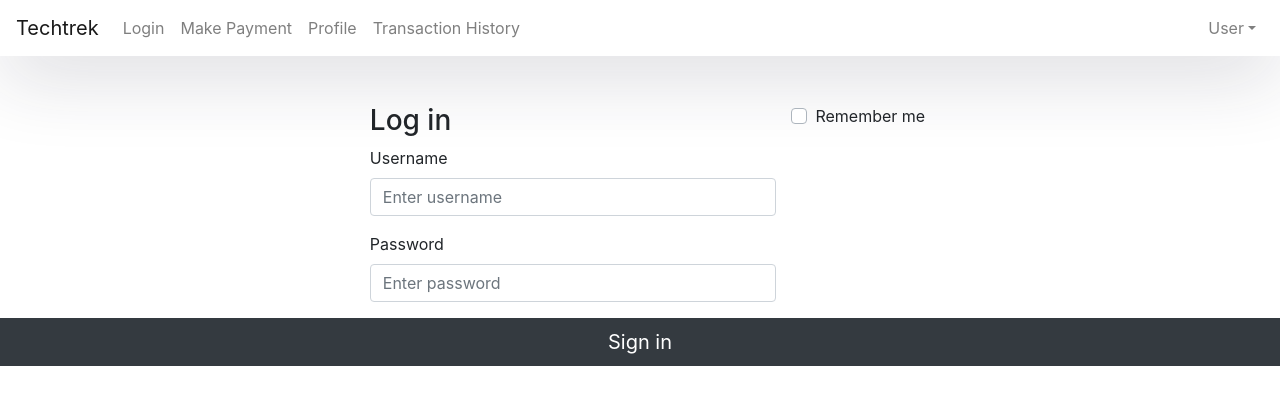
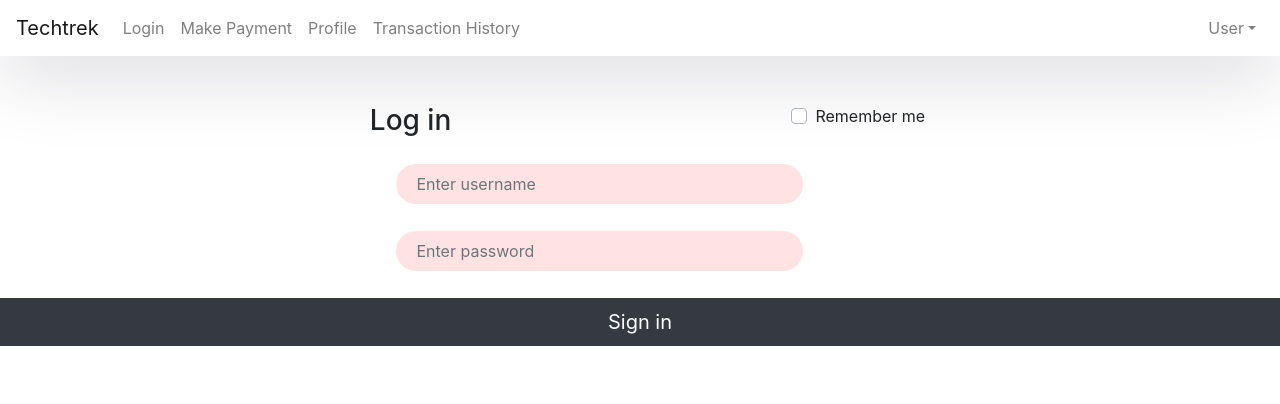
Before and after one commit to e0176881/SEED2021_TT2_Room-12, a React (Create React App) app: page /login in a window 1280 px wide. Shown: the top 404 px of the page. Built offline with nearby package versions, Linux system fonts and the light colour scheme.

Commit message:
css for login

```diff
--- a/src/App.css
+++ b/src/App.css
@@ -46,9 +46,7 @@ body {
   min-height: 100vh;
   display: flex;
   font-weight: 400;
-  font-family: sans-serif;
-  background: #12c2e9;  /* fallback for old browsers */
-
+  font-family: montserrat;
   background: #ffffff;
 
 }
@@ -56,6 +54,14 @@ body {
 body, html, .App, #root, .outer {
   width: 100%;
   height: 100%;
+}
+
+input {
+   background-color: rgb(255, 227, 227) !important;
+   border-radius: 20px !important;
+   padding: 20px !important;
+   border: none !important;
+   margin: 20pt !important;
 }
 
 .navbar-light {
@@ -80,10 +86,14 @@ body, html, .App, #root, .outer {
   transition: all .3s;
 }
 
-.outer .form-control:focus {
-  border-color: #167bff;
-  box-shadow: none;
+
+.form-control{
+  border-width: 2px;
+  border-color: grey;
 }
+
+
+
 
 .outer h3 {
   text-align: center;
--- a/src/components/home.js
+++ b/src/components/home.js
@@ -31,6 +31,7 @@ export default class Home extends Component {
       <div className="App">
         <section>
           <div class="container">
+
             <div class="row">
               <div class="col-lg-6">
                 <h1>Welcome {this.state.username}</h1>
--- a/src/components/login.js
+++ b/src/components/login.js
@@ -76,7 +76,7 @@ export default class Login extends Component {
             <h3>Log in</h3>
 
             <div className="form-group">
-              <label>Username</label>
+
               <input
                 type="text"
                 name="username"
@@ -88,7 +88,7 @@ export default class Login extends Component {
             </div>
 
             <div className="form-group">
-              <label>Password</label>
+
               <input
                 type="password"
                 name="password"
@@ -109,6 +109,7 @@ export default class Login extends Component {
                 checked={this.state.rememberMe}
                 onChange={this.handleCheckBox}
               />
+
               <label className="custom-control-label" htmlFor="customCheck1">
                 Remember me
               </label>
```
